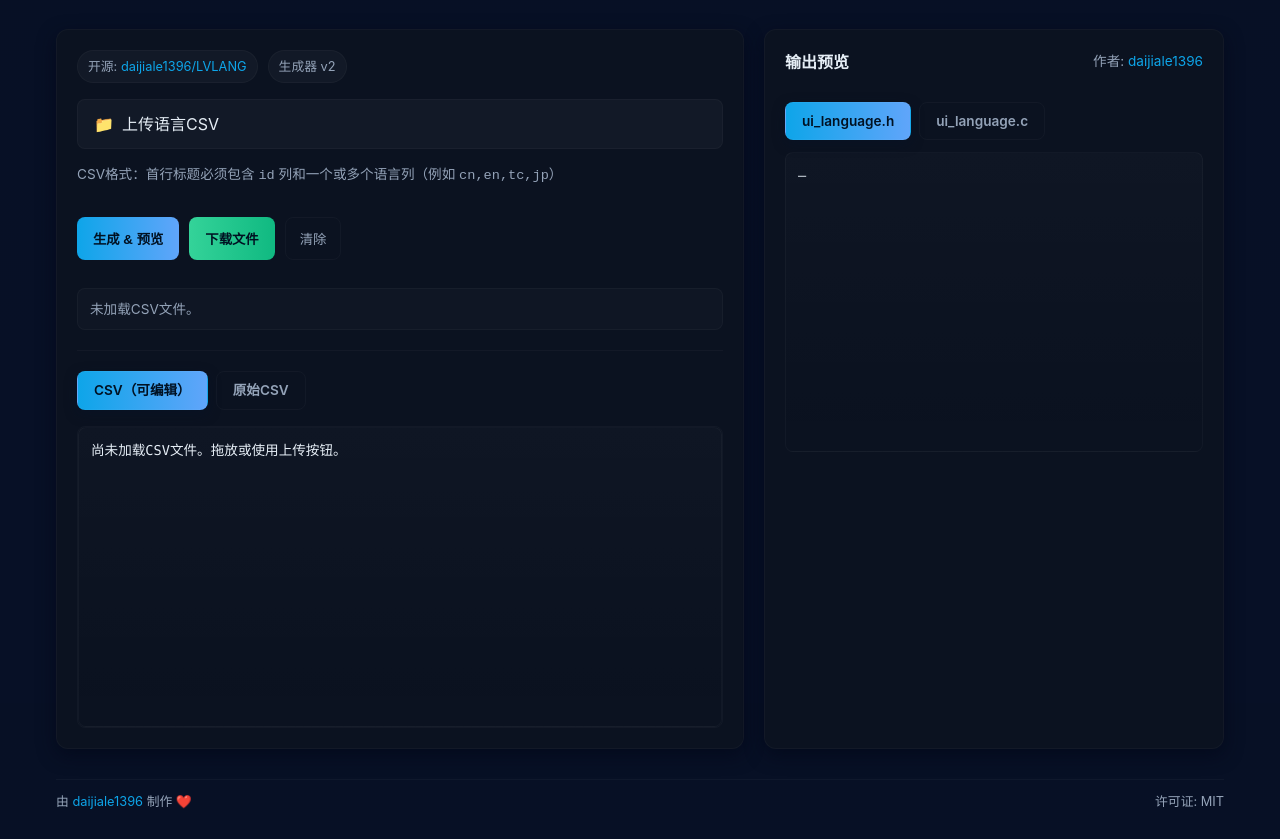
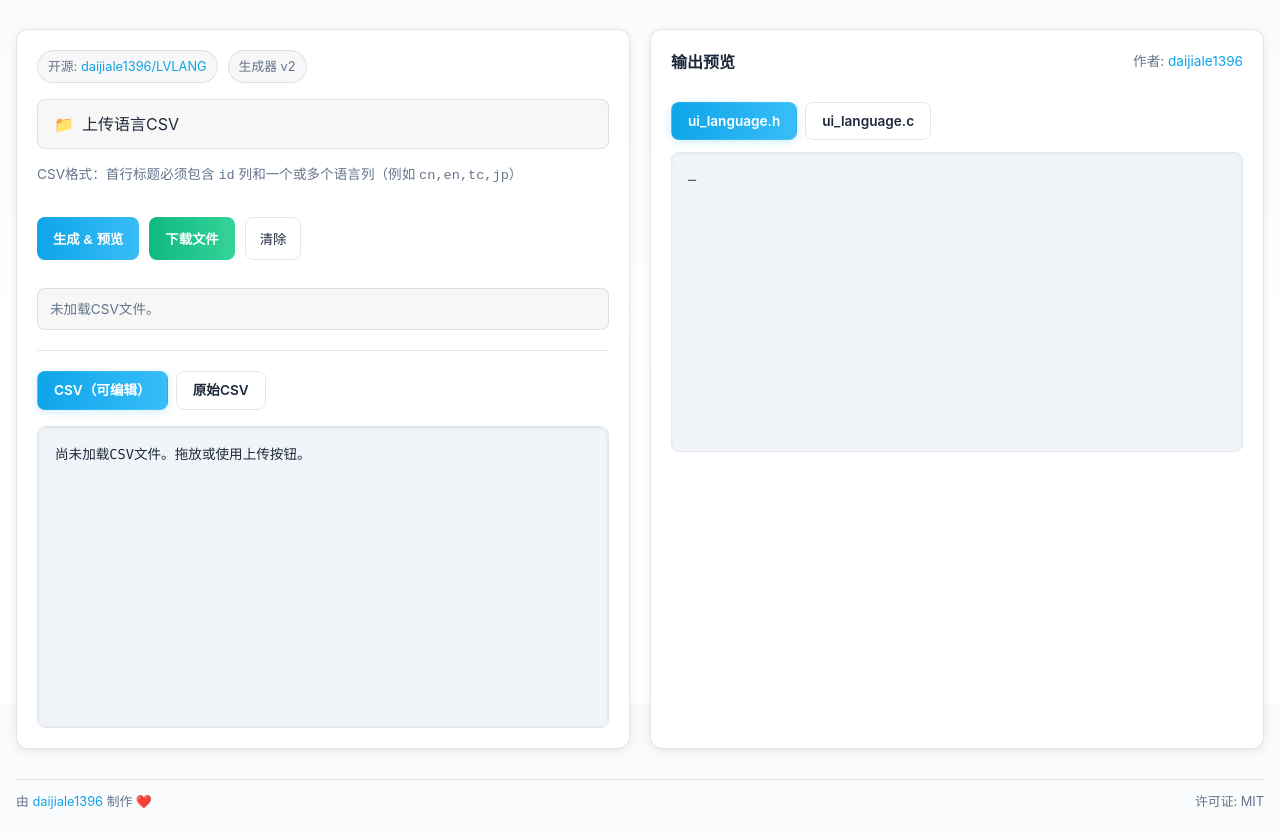
Before and after one commit to daijiale1396/LVLANG, a plain HTML site: page docs/index.html in a window 1280 px wide. Shown: the part 97-936 px from the top of the page. Drawn offline with Linux system fonts and the light colour scheme.

Commit message:
update html

```diff
--- a/docs/index.html
+++ b/docs/index.html
@@ -7,15 +7,20 @@
   <meta name="description" content="LVLang — 从CSV生成ui_language.h/.c并预览下载"/>
   <style>
     :root{
-      --bg1:#071025; --bg2:#071026;
-      --card: #0b1220;
-      --muted:#94a3b8;
+      /* 明亮主题颜色 */
+      --bg1:#f8fafc;
+      --bg2:#ffffff;
+      --card: #ffffff;
+      --text: #1e293b;
+      --muted:#64748b;
       --accent:#0ea5e9;
-      --accent-2:#60a5fa;
-      --glass: rgba(255,255,255,0.03);
-      --success: #34d399;
-      --border: rgba(255,255,255,0.03);
-      --hover: rgba(255,255,255,0.05);
+      --accent-2:#38bdf8;
+      --glass: rgba(0,0,0,0.03);
+      --success: #10b981;
+      --border: rgba(0,0,0,0.1);
+      --hover: rgba(0,0,0,0.05);
+      --code-bg: #f1f5f9;
+      --code-border: #e2e8f0;
     }
     * {
       box-sizing: border-box;
@@ -25,11 +30,11 @@
       margin:0;
       background:linear-gradient(180deg,var(--bg1) 0%, var(--bg2) 60%);
       font-family:Inter,Segoe UI,Roboto,system-ui,-apple-system,"Helvetica Neue",Arial,"Microsoft YaHei",sans-serif;
-      color:#e6eef6;
+      color:var(--text);
       line-height:1.5;
     }
     .wrap{
-      max-width:1200px;
+      max-width:1400px; /* 增加最大宽度 */
       margin:0 auto;
       padding:16px;
       width:100%;
@@ -41,6 +46,7 @@
       padding:12px 0;
       flex-wrap:wrap;
     }
+    /* 恢复原始logo样式 */
     .logo{
       width:56px;
       height:56px;
@@ -73,7 +79,8 @@
 
     main{
       display:grid;
-      grid-template-columns:1fr 460px;
+      /* 优化右侧预览区宽度：最小500px，最大1fr，避免过窄 */
+      grid-template-columns:1fr minmax(500px, 1fr);
       gap:20px;
       margin:20px 0;
     }
@@ -81,7 +88,7 @@
       background:var(--card);
       border-radius:12px;
       padding:20px;
-      box-shadow:0 6px 18px rgba(2,6,23,0.6);
+      box-shadow:0 2px 10px rgba(0,0,0,0.08);
       border:1px solid var(--border);
     }
 
@@ -103,7 +110,7 @@
     }
     label.btn:hover{
       background:var(--hover);
-      border-color:rgba(255,255,255,0.08);
+      border-color:rgba(0,0,0,0.15);
     }
     input[type=file]{
       display:none;
@@ -114,30 +121,34 @@
       line-height:1.4;
     }
 
+    /* 优化代码预览框效果 */
     .preview{
       min-height:300px;
       max-height:500px;
       overflow:auto;
       border-radius:8px;
-      background:linear-gradient(180deg, rgba(255,255,255,0.02), transparent);
-      padding:12px;
-      font-family:Menlo,Monaco,monospace,"Microsoft YaHei",sans-serif;
+      background:var(--code-bg);
+      padding:16px;
+      font-family:Menlo,Monaco,Consolas,monospace,"Microsoft YaHei",sans-serif;
       font-size:0.85rem;
-      white-space:pre-wrap;
-      word-wrap:break-word;
-      border:1px solid var(--border);
+      white-space:pre; /* 保持代码不自动换行，通过横向滚动展示 */
+      word-wrap:normal;
+      border:1px solid var(--code-border);
+      box-shadow:inset 0 1px 3px rgba(0,0,0,0.05);
+      line-height:1.6;
     }
     .preview::-webkit-scrollbar{
-      width:6px;
-      height:6px;
+      width:8px;
+      height:8px;
     }
     .preview::-webkit-scrollbar-thumb{
       background:var(--muted);
-      border-radius:3px;
-      opacity:0.3;
+      border-radius:4px;
+      opacity:0.7;
     }
     .preview::-webkit-scrollbar-track{
-      background:transparent;
+      background:var(--glass);
+      border-radius:4px;
     }
 
     .cols{display:flex;gap:8px}
@@ -149,7 +160,7 @@
       align-items:center;
     }
     .chip{
-      background:rgba(255,255,255,0.03);
+      background:rgba(0,0,0,0.03);
       padding:6px 10px;
       border-radius:999px;
       font-size:0.8rem;
@@ -177,6 +188,7 @@
     }
     a.link:hover{
       color:var(--accent-2);
+      text-decoration:underline;
     }
 
     button.action{
@@ -184,7 +196,7 @@
       border:none;
       padding:12px 16px;
       border-radius:8px;
-      color:#012;
+      color:white;
       cursor:pointer;
       font-weight:600;
       transition:transform 0.1s ease, box-shadow 0.2s ease;
@@ -203,13 +215,13 @@
       border:1px solid var(--border);
       padding:11px 14px;
       border-radius:8px;
-      color:var(--muted);
+      color:var(--text);
       cursor:pointer;
       transition:all 0.2s ease;
     }
     button.secondary:hover{
       background:var(--hover);
-      color:#e6eef6;
+      color:var(--accent);
     }
     pre{white-space:pre-wrap;margin:0}
 
@@ -222,20 +234,19 @@
     .lang-btn {
       padding:5px 10px;
       border-radius:6px;
-      border:1px solid transparent;
+      border:1px solid var(--border);
       background:var(--glass);
-      color:var(--muted);
+      color:var(--text);
       cursor:pointer;
       font-size:0.8rem;
       transition:all 0.2s ease;
     }
     .lang-btn.active {
       background:var(--accent);
-      color:#012;
+      color:white;
     }
     .lang-btn:not(.active):hover {
       background:var(--hover);
-      color:#e6eef6;
     }
 
     .tabs{
@@ -248,7 +259,7 @@
       padding:8px 16px;
       border-radius:8px;
       background:transparent;
-      color:var(--muted);
+      color:var(--text);
       cursor:pointer;
       border:1px solid var(--border);
       font-weight:600;
@@ -258,13 +269,12 @@
     }
     .tabs .tab:hover:not(.active){
       background:var(--hover);
-      color:#e6eef6;
     }
     .tabs .tab.active{
       background:linear-gradient(90deg,var(--accent),var(--accent-2));
-      color:#012;
-      border:1px solid rgba(255,255,255,0.03);
-      box-shadow:0 4px 12px rgba(7,18,38,0.6);
+      color:white;
+      border:1px solid rgba(255,255,255,0.1);
+      box-shadow:0 2px 8px rgba(14,165,233,0.2);
     }
 
     .csv-container {
@@ -283,7 +293,7 @@
       border:1px solid var(--border);
       padding:8px 12px;
       font-size:0.85rem;
-      color:#e6eef6;
+      color:var(--text);
       text-align:left;
       white-space:nowrap;
       max-width:200px;
@@ -291,7 +301,7 @@
       text-overflow:ellipsis;
     }
     table.csv th {
-      background:rgba(255,255,255,0.02);
+      background:var(--glass);
       color:var(--muted);
       font-weight:600;
       position:sticky;
@@ -318,7 +328,7 @@
     .notice{
       padding:10px 12px;
       border-radius:8px;
-      background:rgba(255,255,255,0.02);
+      background:var(--glass);
       border:1px solid var(--border);
       color:var(--muted);
       font-size:0.85rem;
@@ -338,6 +348,7 @@
       }
       .preview{
         max-height:400px;
+        white-space:pre-wrap; /* 小屏幕恢复自动换行 */
       }
       aside.card {
         order:-1;
@@ -394,7 +405,9 @@
 <body>
   <div class="wrap">
     <header>
+      <!-- 恢复原始logo -->
       <div class="logo">LV</div>
+
       <div class="header-content">
         <h1 data-i18n="title">LVLang — 语言表生成器</h1>
         <p class="lead" data-i18n="subtitle">上传CSV文件（包含id和语言列）。预览并下载生成的 <code>ui_language.h</code> / <code>ui_language.c</code>。默认语言设为第一列语言。</p>
@@ -424,7 +437,7 @@
 
           <div style="display:flex;gap:10px;flex-wrap:wrap" class="action-buttons">
             <button class="action" id="genBtn" disabled data-i18n="generate">生成 & 预览</button>
-            <button id="downloadBtn" class="action" style="background:linear-gradient(90deg,var(--success),#10b981)" disabled data-i18n="download">下载文件</button>
+            <button id="downloadBtn" class="action" style="background:linear-gradient(90deg,var(--success),#34d399)" disabled data-i18n="download">下载文件</button>
             <button id="clearBtn" class="secondary" data-i18n="clear">清除</button>
           </div>
 
@@ -661,7 +674,7 @@
         msg = msg.replace(`{${key}}`, params[key]);
       });
       notice.innerHTML = msg;
-      notice.style.color = isError ? '#ffb4b4' : '#cceedd';
+      notice.style.color = isError ? '#dc2626' : '#059669';
     }
 
     function genHeaderText(rows, langCols){
@@ -709,11 +722,9 @@
       const hText = genHeaderText(rowsCopy, langCols);
       const cText = genSourceText(rowsCopy, langCols);
 
-      // 确保预览内容正确设置
       outH.textContent = hText;
       outC.textContent = cText;
 
-      // 显示默认预览（.h文件）
       outH.style.display = 'block';
       outC.style.display = 'none';
 
@@ -795,7 +806,6 @@
       downloadBtn.disabled = true;
     });
 
-    // 修复标签页切换逻辑（明确区分CSV标签和输出标签）
     csvTabs.querySelectorAll('.tab').forEach(tab => {
       tab.addEventListener('click', () => {
         csvTabs.querySelectorAll('.tab').forEach(t => t.classList.remove('active'));
```
